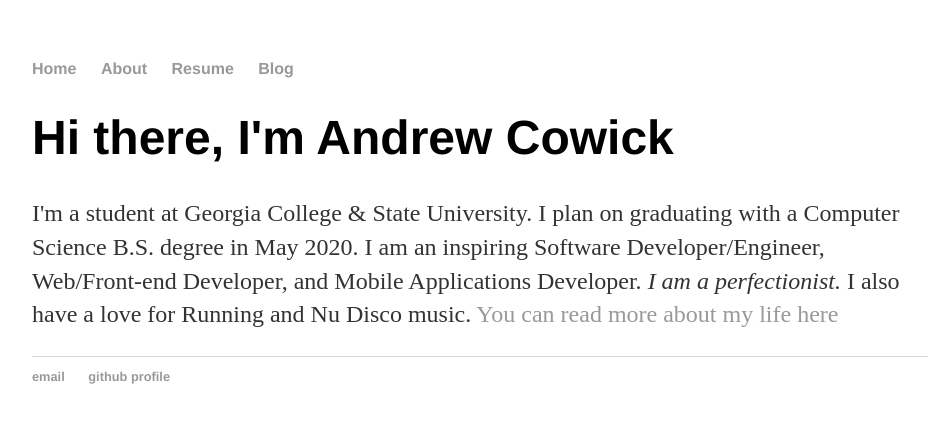
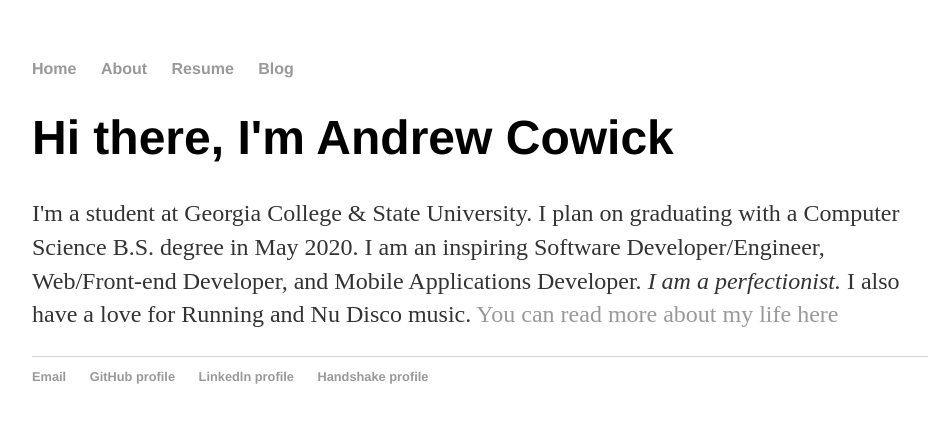
Before and after one commit to acow19/acow19.github.io, a Jekyll site: the page built from index.html, in a window 1280 px wide. Shown: the top 423 px of the page, without its empty margins (160-1091 px from the left). Built offline with Jekyll 4.4.1, drawn with Linux system fonts in a browser that asks for light colours.

Commit message:
Update default.html

```diff
--- a/_layouts/default.html
+++ b/_layouts/default.html
@@ -21,8 +21,10 @@
 			</div><!-- /.container -->
 			<footer>
 	    		<ul>
-	        		<li><a href="mailto:acowickxctf@gmail.com">email</a></li>
-	        		<li><a href="https://github.com/acow19">github profile</a></li>
+	        		<li><a href="mailto:acowickxctf@gmail.com">Email</a></li>
+	        		<li><a href="https://github.com/acow19">GitHub profile</a></li>
+				<li><a href="https://www.linkedin.com/in/andrew-cowick-343b16171/">Linkedln profile</li>
+				<li><a href="https://gcsu.joinhandshake.com/users/13416605">Handshake profile</li>
 				</ul>
 			</footer>
 		</body>
```
